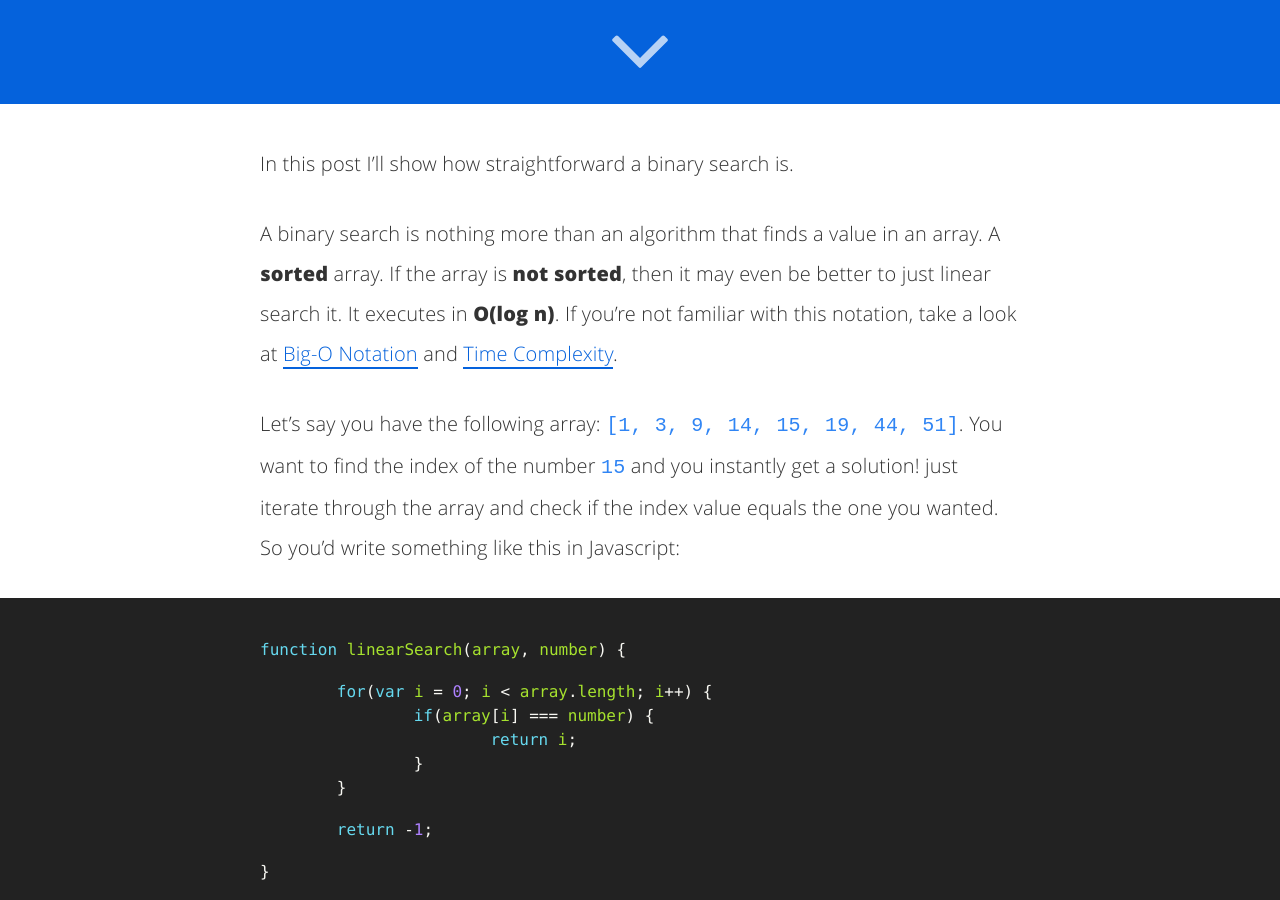
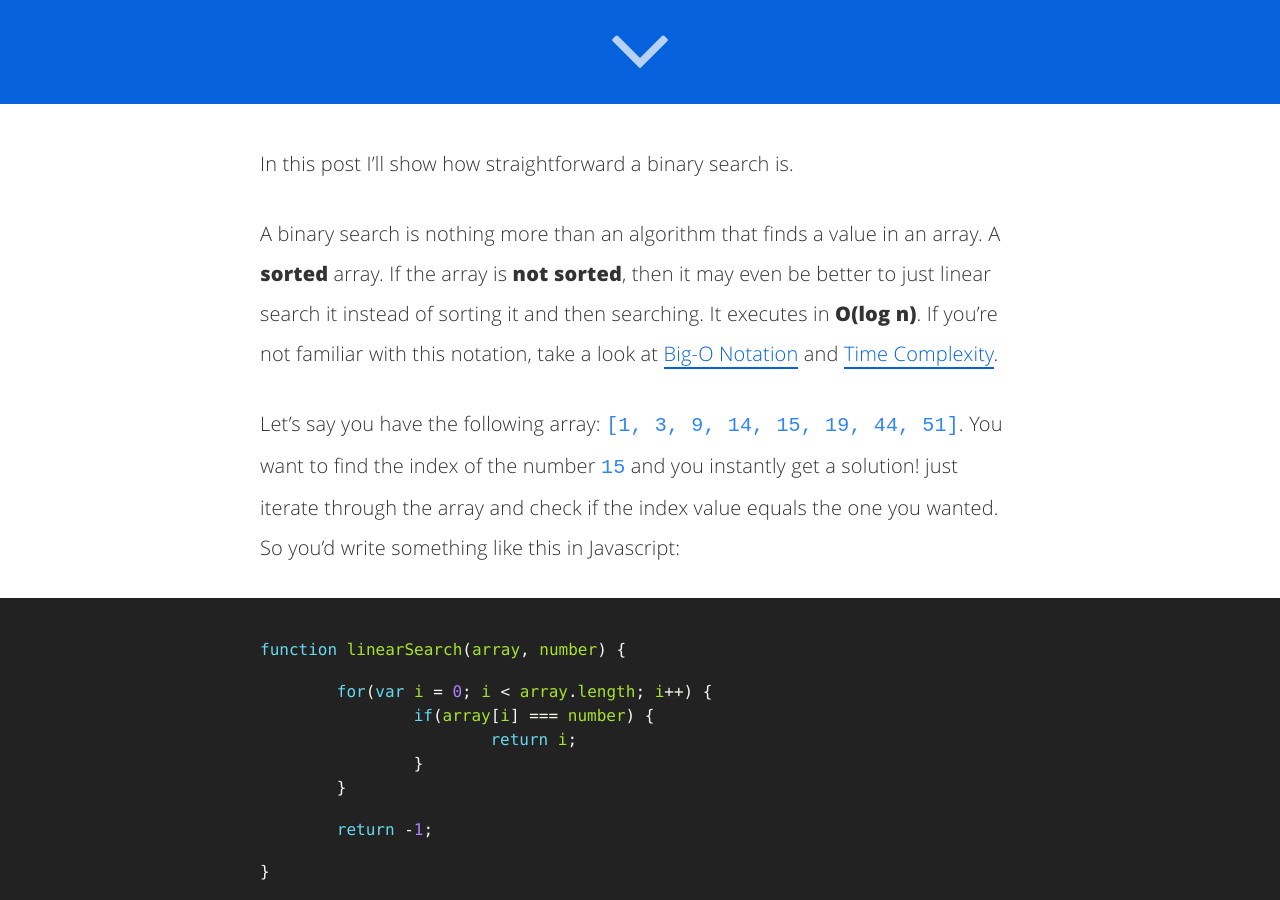
Before and after one commit to mateusjatenee/mateusjatenee.github.io, a Jekyll site: the page built from _posts/2016-03-09-binary-search-demystified.md, in a window 1280 px wide and 900 px high, scrolled down 796 px. Built offline with Jekyll 4.4.1, drawn with Linux system fonts in a browser that asks for light colours; comment, search, counter and statistics services are not loaded.

Commit message:
minor fix again

```diff
--- a/_posts/2016-03-09-binary-search-demystified.md
+++ b/_posts/2016-03-09-binary-search-demystified.md
@@ -15,7 +15,7 @@ twitter_text:
 
 In this post I'll show how straightforward a binary search is.
 
-A binary search is nothing more than an algorithm that finds a value in an array. A **sorted** array. If the array is **not sorted**, then it may even be better to just linear search it. It executes in **O(log n)**. If you're not familiar with this notation, take a look at [Big-O Notation](https://en.wikipedia.org/wiki/Big_O_notation) and [Time Complexity](https://en.wikipedia.org/wiki/Time_complexity).
+A binary search is nothing more than an algorithm that finds a value in an array. A **sorted** array. If the array is **not sorted**, then it may even be better to just linear search it instead of sorting it and then searching. It executes in **O(log n)**. If you're not familiar with this notation, take a look at [Big-O Notation](https://en.wikipedia.org/wiki/Big_O_notation) and [Time Complexity](https://en.wikipedia.org/wiki/Time_complexity).
 
 Let's say you have the following array: `[1, 3, 9, 14, 15, 19, 44, 51]`. You want to find the index of the number `15` and you instantly get a solution! just iterate through the array and check if the index value equals the one you wanted. So you'd write something like this in Javascript:
 
```
